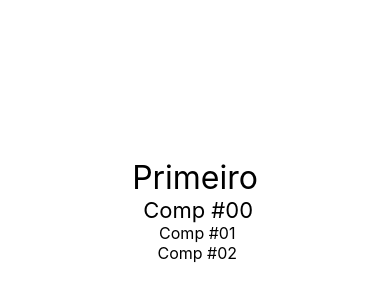
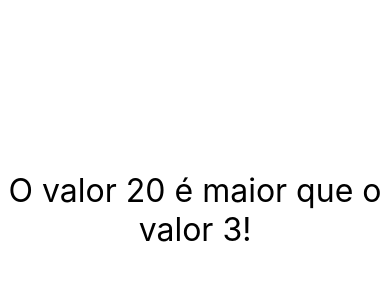
Before and after one commit to gabibecker/ReactNative, a React Native app: screen / in a window 390 px wide. Shown: the part 212-512 px from the top of the page. Built offline with nearby package versions, Linux system fonts and the light colour scheme.

Commit message:
Componentes com propriedades

```diff
--- a/src/App.tsx
+++ b/src/App.tsx
@@ -1,14 +1,17 @@
 import React from 'react';
 import { SafeAreaView, StyleSheet } from 'react-native';
-import Primeiro from './components/Primeiro';
 
-import X, { Comp1, Comp2 } from './components/Multi';
+import MinMax from './components/MinMax';
+// import Primeiro from './components/Primeiro';
+// import X, { Comp1, Comp2 } from './components/Multi';
+
 export default () => (
     <SafeAreaView style={style.App}>
-        <Primeiro />
+        <MinMax min={3} max={20}/>
+        {/* <Primeiro />
         <X />
         <Comp1 />
-        <Comp2 />
+        <Comp2 /> */}
     </SafeAreaView>
 );
 
@@ -17,5 +20,6 @@
         flexGrow: 1,
         justifyContent: 'center',
         alignItems: 'center',
+        padding: 20,
     },
 });
--- /dev/null
+++ b/src/components/MinMax.tsx
@@ -0,0 +1,7 @@
+import React from 'react';
+import { Text } from 'react-native';
+import estilo from './estilo';
+
+export default props => <Text style={estilo.fontG}>
+    O valor {props.max} é maior que o valor {props.min}!
+</Text>
--- a/src/components/estilo.tsx
+++ b/src/components/estilo.tsx
@@ -3,6 +3,7 @@
 export default StyleSheet.create({
     fontG: {
         fontSize: 32,
+        textAlign: 'center',
     },
     fontM: {
         fontSize: 22,
```
